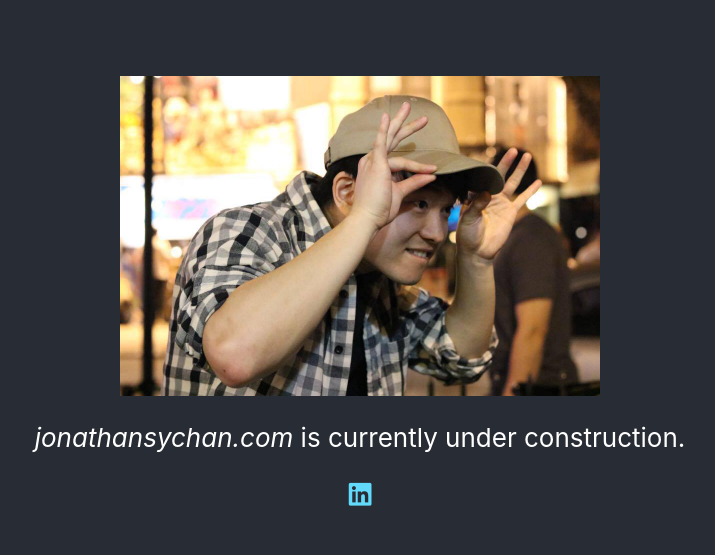
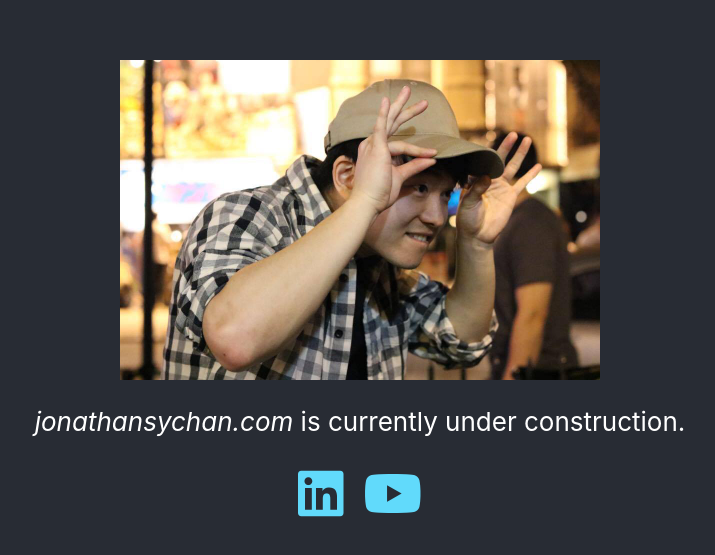
Before and after one commit to ParmeJon/jonathansychan.com, a React (Create React App) app: page / in a window 1280 px wide. Shown: the part 107-662 px from the top of the page, without its empty margins (280-995 px from the left). Built offline with nearby package versions, Linux system fonts and the light colour scheme.

Commit message:
more links for construction

```diff
--- a/src/App.css
+++ b/src/App.css
@@ -23,6 +23,13 @@
 
 .App-link {
   color: #61dafb;
+  font-size: 2em;
+  margin-left: 10px;
+  margin-right: 10px;
+}
+
+.external-links {
+  display: flex;
 }
 
 @keyframes fade {
--- a/src/App.js
+++ b/src/App.js
@@ -1,5 +1,4 @@
 import React from 'react';
-import logo from './logo.svg';
 import temp from './JonSY2.jpg';
 import './App.css';
 
@@ -11,6 +10,7 @@ function App() {
         <p>
           <i>jonathansychan.com</i> is currently under construction.
         </p>
+        <div className="external-links">
           <a
             className="App-link"
             href="https://www.linkedin.com/in/jonathansychan/"
@@ -19,6 +19,17 @@ function App() {
           >
             <i class="fab fa-linkedin"></i>
           </a>
+
+          <a
+            className="App-link"
+            href="https://www.youtube.com/jonsyvids"
+            target="_blank"
+            rel="noopener noreferrer"
+          >
+            <i class="fab fa-youtube"></i>
+          </a>
+        </div>
+
       </header>
     </div>
   );
```
Lines whose indentation alone changed are shown as unchanged.
